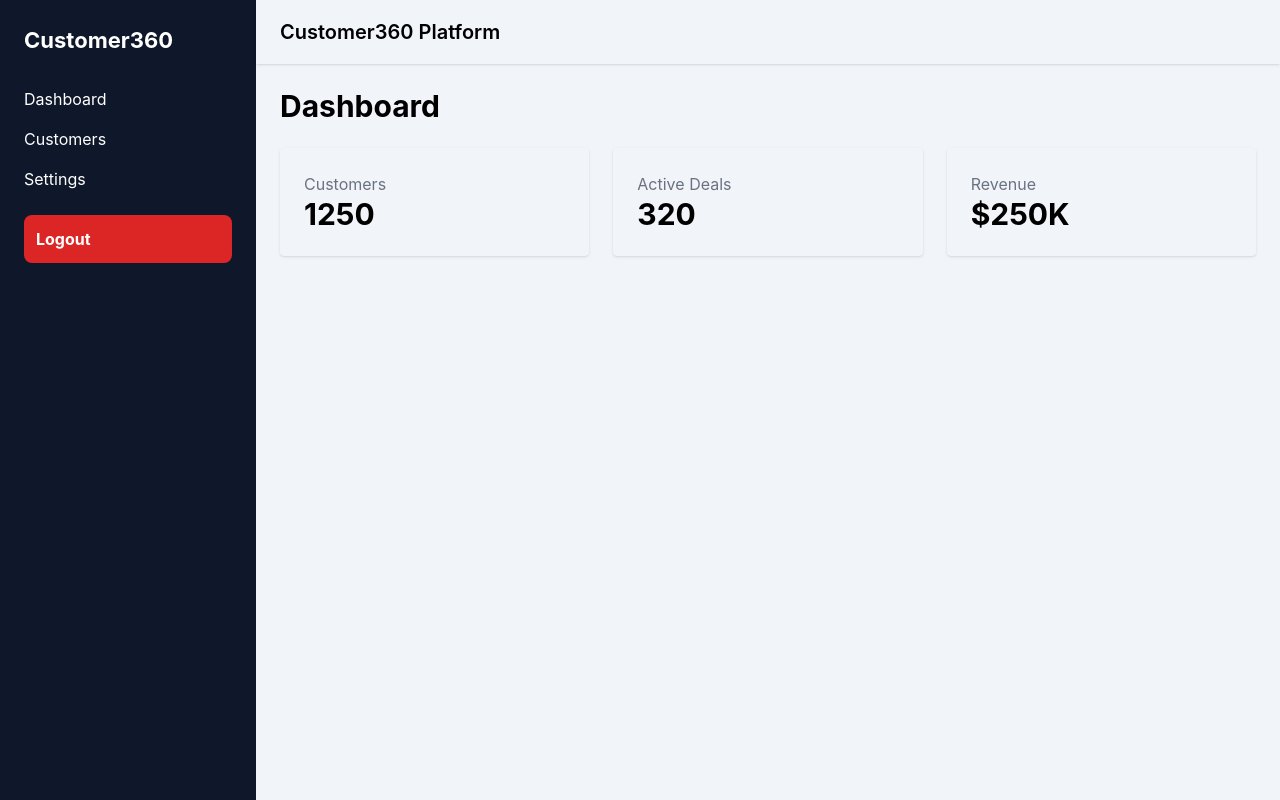
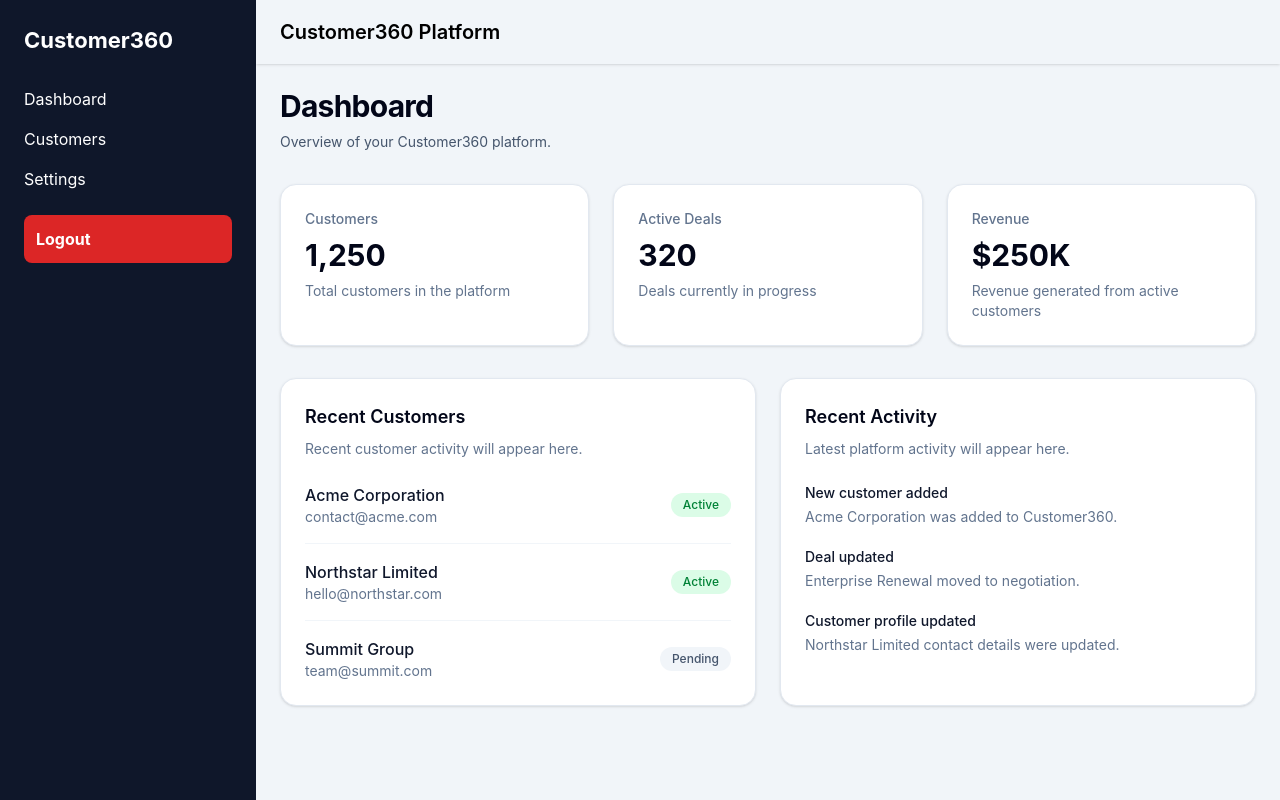
Before and after one commit to manjotanmol21/customer360-platform, a React (Vite) app: page /dashboard in a window 1280 px wide. Built offline with nearby package versions, Linux system fonts and the light colour scheme; sample sign-in values are in the browser's storage.

Commit message:
refactor(auth): migrate login form to React Hook Form and Zod

```diff
--- a/src/components/auth/PasswordInput.tsx
+++ b/src/components/auth/PasswordInput.tsx
@@ -1,32 +1,33 @@
-import { useState } from "react";
+import {
+  forwardRef,
+  useState,
+  type InputHTMLAttributes,
+} from "react";
+
 import Input from "../UI/Input";
 import Label from "../UI/Label";
 
-interface PasswordInputProps {
-  id: string;
-  name: string;
-  value: string;
+interface PasswordInputProps
+  extends Omit<InputHTMLAttributes<HTMLInputElement>, "type"> {
   label?: string;
-  placeholder?: string;
   error?: string;
-  disabled?: boolean;
   required?: boolean;
-  autoComplete?: string;
-  onChange: (event: React.ChangeEvent<HTMLInputElement>) => void;
 }
 
-export default function PasswordInput({
-  id,
-  name,
-  value,
-  label = "Password",
-  placeholder = "Enter your password",
-  error,
-  disabled = false,
-  required = false,
-  autoComplete = "current-password",
-  onChange,
-}: PasswordInputProps) {
+const PasswordInput = forwardRef<
+  HTMLInputElement,
+  PasswordInputProps
+>(function PasswordInput(
+  {
+    id = "password",
+    label = "Password",
+    error,
+    required = false,
+    disabled,
+    ...inputProps
+  },
+  ref,
+) {
   const [showPassword, setShowPassword] = useState(false);
 
   function handlePasswordVisibility() {
@@ -49,7 +50,9 @@ export default function PasswordInput({
           disabled={disabled}
           className="text-sm font-semibold text-blue-700 transition hover:text-blue-900 disabled:cursor-not-allowed disabled:text-slate-400"
           aria-label={
-            showPassword ? "Hide password" : "Show password"
+            showPassword
+              ? "Hide password"
+              : "Show password"
           }
           aria-controls={id}
         >
@@ -58,16 +61,17 @@ export default function PasswordInput({
       </div>
 
       <Input
+        ref={ref}
         id={id}
-        name={name}
         type={showPassword ? "text" : "password"}
-        value={value}
-        onChange={onChange}
         disabled={disabled}
-        autoComplete={autoComplete}
-        placeholder={placeholder}
         error={error}
+        {...inputProps}
       />
     </div>
   );
-}
+});
+
+PasswordInput.displayName = "PasswordInput";
+
+export default PasswordInput;
--- a/src/features/auth/schemas/loginSchema.ts
+++ b/src/features/auth/schemas/loginSchema.ts
@@ -0,0 +1,18 @@
+import { z } from "zod";
+
+export const loginSchema = z.object({
+  email: z
+    .string()
+    .trim()
+    .min(1, "Email address is required.")
+    .email("Please enter a valid email address."),
+
+  password: z
+    .string()
+    .min(1, "Password is required.")
+    .min(8, "Password must be at least 8 characters."),
+});
+
+export type LoginFormValues = z.infer<typeof loginSchema>;
+
+export default loginSchema;
--- a/src/layout/Sidebar.tsx
+++ b/src/layout/Sidebar.tsx
@@ -2,7 +2,7 @@ import { NavLink, useNavigate } from "react-router-dom";
 import { useAuth } from "../context/AuthContext";
 
 export default function Sidebar() {
-  console.log("SIDEBAR COMPONENT IS RENDERING");
+  // console.log("SIDEBAR COMPONENT IS RENDERING");
   const navigate = useNavigate();
   const { logout } = useAuth();
 
--- a/src/pages/dashboard/DashboardPage.tsx
+++ b/src/pages/dashboard/DashboardPage.tsx
@@ -1,67 +1,179 @@
-function DashboardPage(){
+import Card from "../../components/UI/Card";
 
+interface StatCardProps {
+  title: string;
+  value: string;
+  description: string;
+}
+
+function StatCard({
+  title,
+  value,
+  description,
+}: StatCardProps) {
   return (
+    <Card
+      padding="medium"
+      shadow="small"
+      className="w-full"
+    >
+      <p className="text-sm font-medium text-slate-500">
+        {title}
+      </p>
 
+      <p className="mt-2 text-3xl font-bold text-slate-950">
+        {value}
+      </p>
+
+      <p className="mt-2 text-sm text-slate-500">
+        {description}
+      </p>
+    </Card>
+  );
+}
+
+export default function DashboardPage() {
+  return (
+    <section>
       <div>
-
-
-            <h1 className="text-3xl font-bold mb-6">
+        <h1 className="text-3xl font-bold tracking-tight text-slate-950">
           Dashboard
         </h1>
 
+        <p className="mt-2 text-sm text-slate-600">
+          Overview of your Customer360 platform.
+        </p>
+      </div>
 
-            <div className="grid grid-cols-3 gap-6">
+      <div className="mt-8 grid gap-6 md:grid-cols-2 xl:grid-cols-3">
+        <StatCard
+          title="Customers"
+          value="1,250"
+          description="Total customers in the platform"
+        />
 
+        <StatCard
+          title="Active Deals"
+          value="320"
+          description="Deals currently in progress"
+        />
 
-                <div className="shadow rounded p-6">
+        <StatCard
+          title="Revenue"
+          value="$250K"
+          description="Revenue generated from active customers"
+        />
+      </div>
 
-                    <p className="text-gray-500">
-                        Customers
+      <div className="mt-8 grid gap-6 xl:grid-cols-2">
+        <Card
+          padding="medium"
+          shadow="small"
+        >
+          <h2 className="text-lg font-semibold text-slate-950">
+            Recent Customers
+          </h2>
+
+          <p className="mt-2 text-sm text-slate-500">
+            Recent customer activity will appear here.
           </p>
 
-                    <h2 className="text-3xl font-bold">
-                        1250
+          <div className="mt-6 space-y-4">
+            <div className="flex items-center justify-between border-b border-slate-100 pb-4">
+              <div>
+                <p className="font-medium text-slate-900">
+                  Acme Corporation
+                </p>
+
+                <p className="text-sm text-slate-500">
+                  contact@acme.com
+                </p>
+              </div>
+
+              <span className="rounded-full bg-green-100 px-3 py-1 text-xs font-medium text-green-700">
+                Active
+              </span>
+            </div>
+
+            <div className="flex items-center justify-between border-b border-slate-100 pb-4">
+              <div>
+                <p className="font-medium text-slate-900">
+                  Northstar Limited
+                </p>
+
+                <p className="text-sm text-slate-500">
+                  hello@northstar.com
+                </p>
+              </div>
+
+              <span className="rounded-full bg-green-100 px-3 py-1 text-xs font-medium text-green-700">
+                Active
+              </span>
+            </div>
+
+            <div className="flex items-center justify-between">
+              <div>
+                <p className="font-medium text-slate-900">
+                  Summit Group
+                </p>
+
+                <p className="text-sm text-slate-500">
+                  team@summit.com
+                </p>
+              </div>
+
+              <span className="rounded-full bg-slate-100 px-3 py-1 text-xs font-medium text-slate-600">
+                Pending
+              </span>
+            </div>
+          </div>
+        </Card>
+
+        <Card
+          padding="medium"
+          shadow="small"
+        >
+          <h2 className="text-lg font-semibold text-slate-950">
+            Recent Activity
           </h2>
 
+          <p className="mt-2 text-sm text-slate-500">
+            Latest platform activity will appear here.
+          </p>
+
+          <div className="mt-6 space-y-5">
+            <div>
+              <p className="text-sm font-medium text-slate-900">
+                New customer added
+              </p>
+
+              <p className="mt-1 text-sm text-slate-500">
+                Acme Corporation was added to Customer360.
+              </p>
             </div>
 
-
-
-                <div className="shadow rounded p-6">
-
-                    <p className="text-gray-500">
-                        Active Deals
+            <div>
+              <p className="text-sm font-medium text-slate-900">
+                Deal updated
               </p>
 
-                    <h2 className="text-3xl font-bold">
-                        320
-                    </h2>
-
+              <p className="mt-1 text-sm text-slate-500">
+                Enterprise Renewal moved to negotiation.
+              </p>
             </div>
 
-
-
-                <div className="shadow rounded p-6">
-
-                    <p className="text-gray-500">
-                        Revenue
+            <div>
+              <p className="text-sm font-medium text-slate-900">
+                Customer profile updated
               </p>
 
-                    <h2 className="text-3xl font-bold">
-                        $250K
-                    </h2>
-
+              <p className="mt-1 text-sm text-slate-500">
+                Northstar Limited contact details were updated.
+              </p>
             </div>
-
-
           </div>
-
-
+        </Card>
       </div>
-
+    </section>
   );
-
 }
-
-
-export default DashboardPage;
--- a/src/routes/AppRoutes.tsx
+++ b/src/routes/AppRoutes.tsx
@@ -1,7 +1,5 @@
 import { BrowserRouter, Routes, Route } from "react-router-dom";
-
 import MainLayout from "../layout/MainLayout";
-
 import DashboardPage from "../pages/dashboard/DashboardPage";
 import CustomersPage from "../pages/customer/CustomersPage";
 import SettingsPage from "../pages/settings/SettingsPage";
```
Also changed, not shown: src/pages/auth/LoginPage.tsx (+47 -88 lines). Lines whose indentation alone changed are shown as unchanged.
